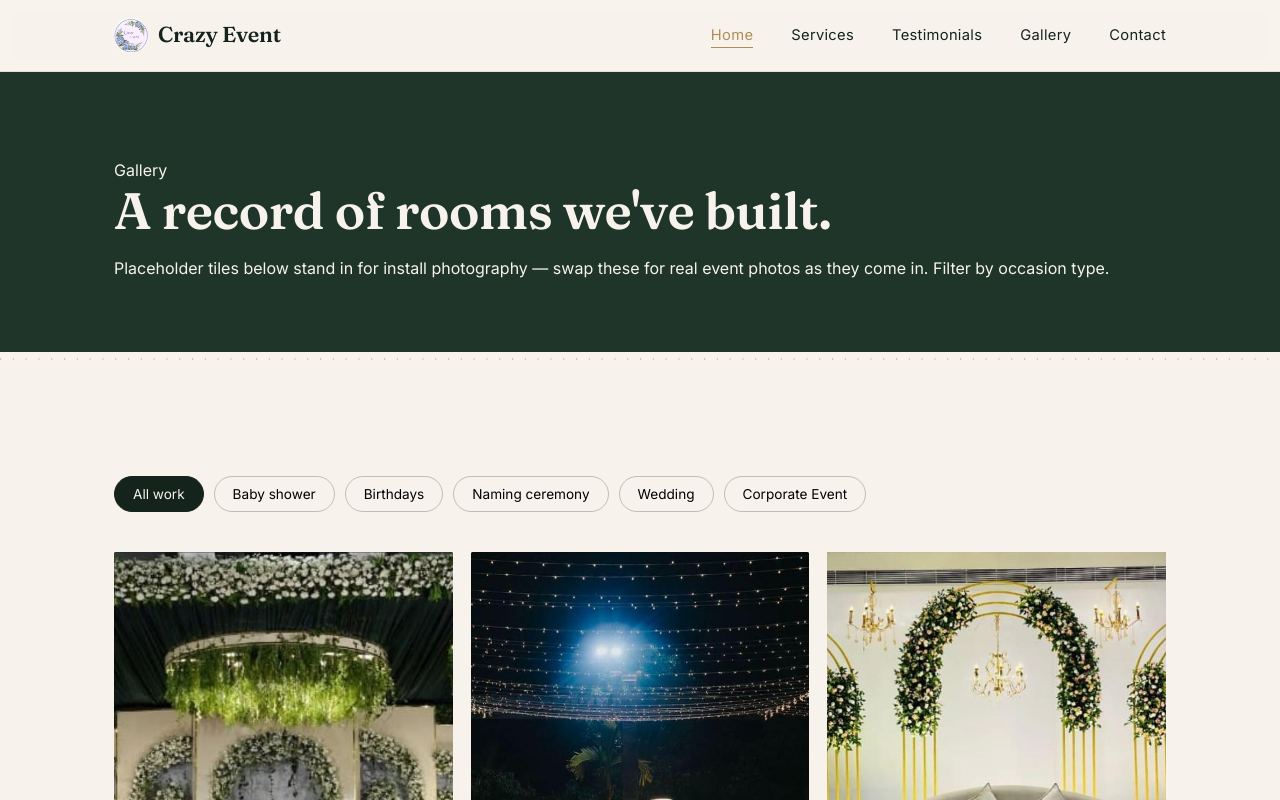
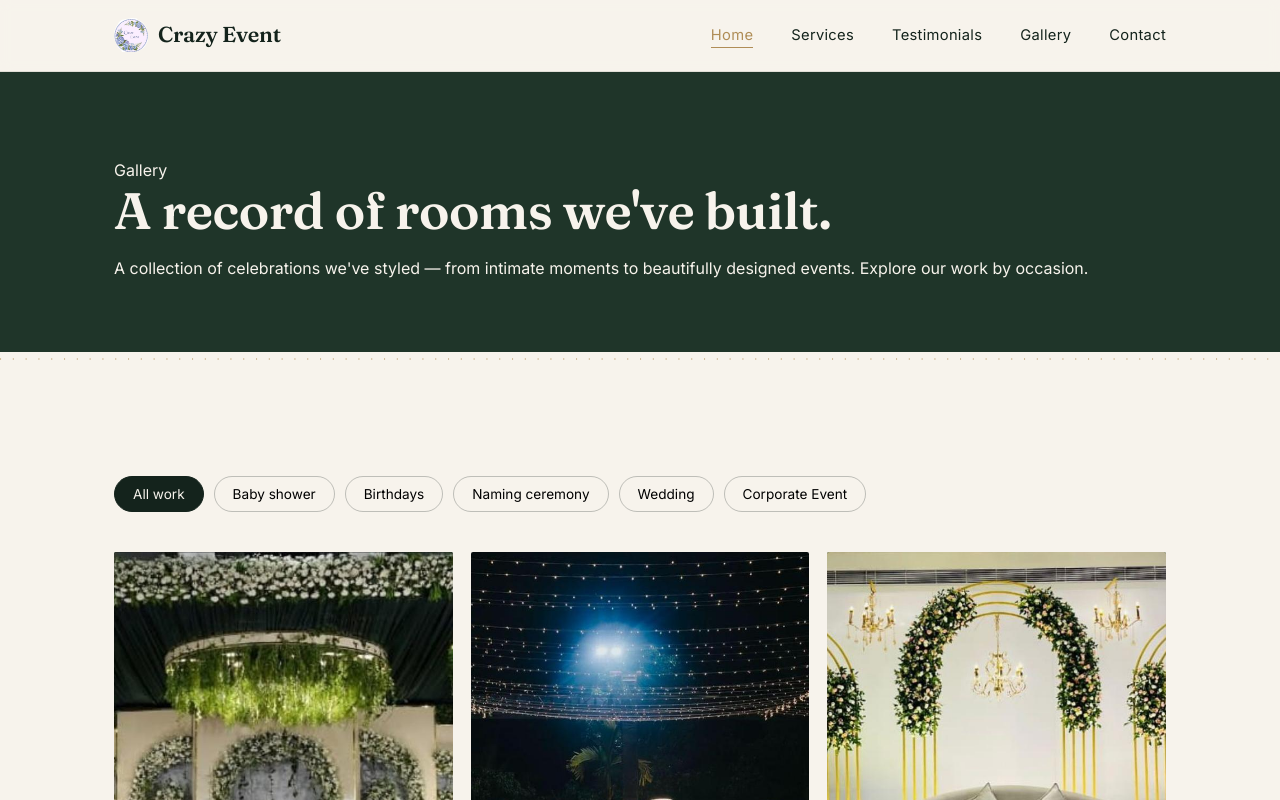
Before and after one commit to Pooja-bot07/crazy-event, a plain HTML site: page gallery.html in a window 1280 px wide. Shown: the top 800 px of the page. Drawn offline with Linux system fonts and the light colour scheme.

```diff
--- a/gallery.html
+++ b/gallery.html
@@ -37,7 +37,9 @@
   <div class="wrap">
     <span class="eyebrow">Gallery</span>
     <h1>A record of rooms we've built.</h1>
-    <p class="hero-sub">Placeholder tiles below stand in for install photography — swap these for real event photos as they come in. Filter by occasion type.</p>
+    <p class="hero-sub">
+    A collection of celebrations we've styled — from intimate moments to beautifully designed events. Explore our work by occasion.
+</p>
   </div>
 </section>
 
@@ -55,9 +57,7 @@
       <button class="filter-btn" data-filter="birthday">Birthdays</button>
       <button class="filter-btn" data-filter="naming-ceremony">Naming ceremony</button>
       <button class="filter-btn" data-filter="wedding">Wedding</button>
-      <button class="filter-btn" data-filter="corporate-event">
-    Corporate Event
-</button>
+      <button class="filter-btn" data-filter="corporate-event">Corporate Event</button>
     </div>
 <div class="gallery-grid">
 
```
